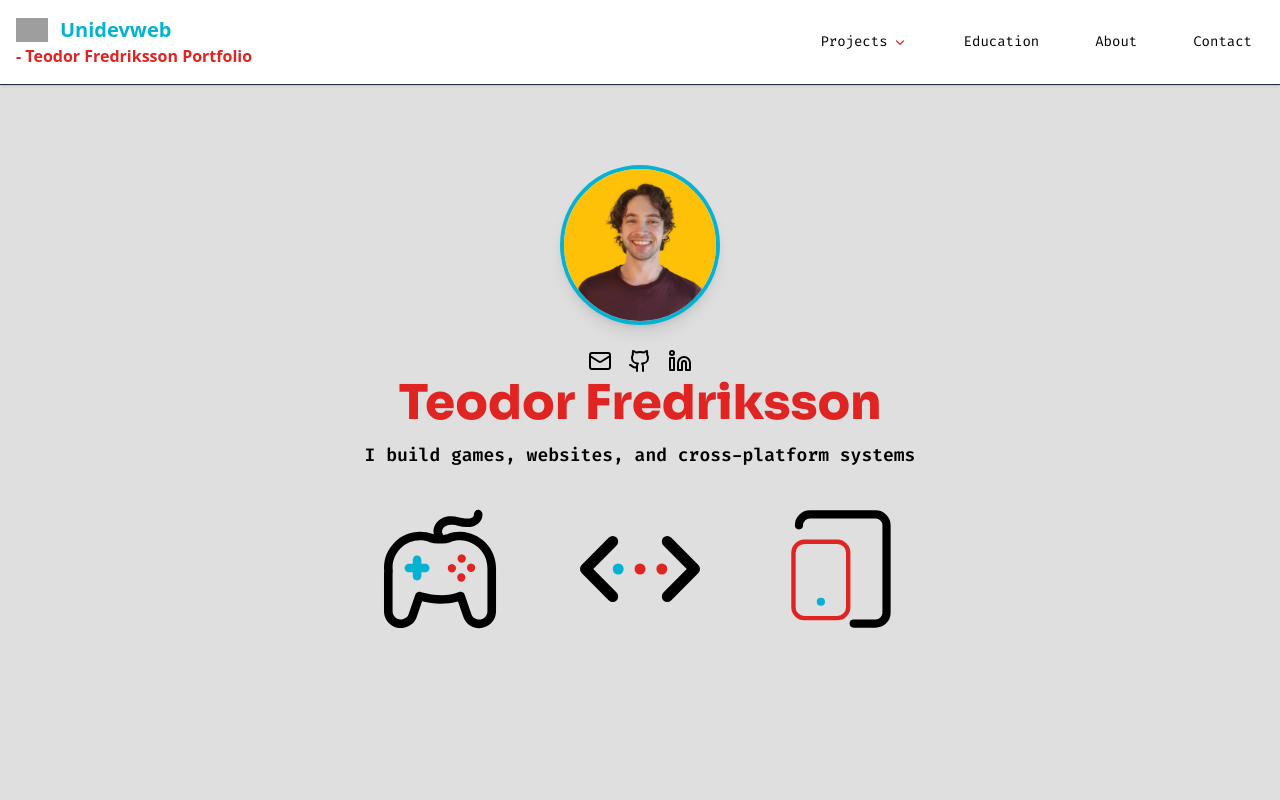
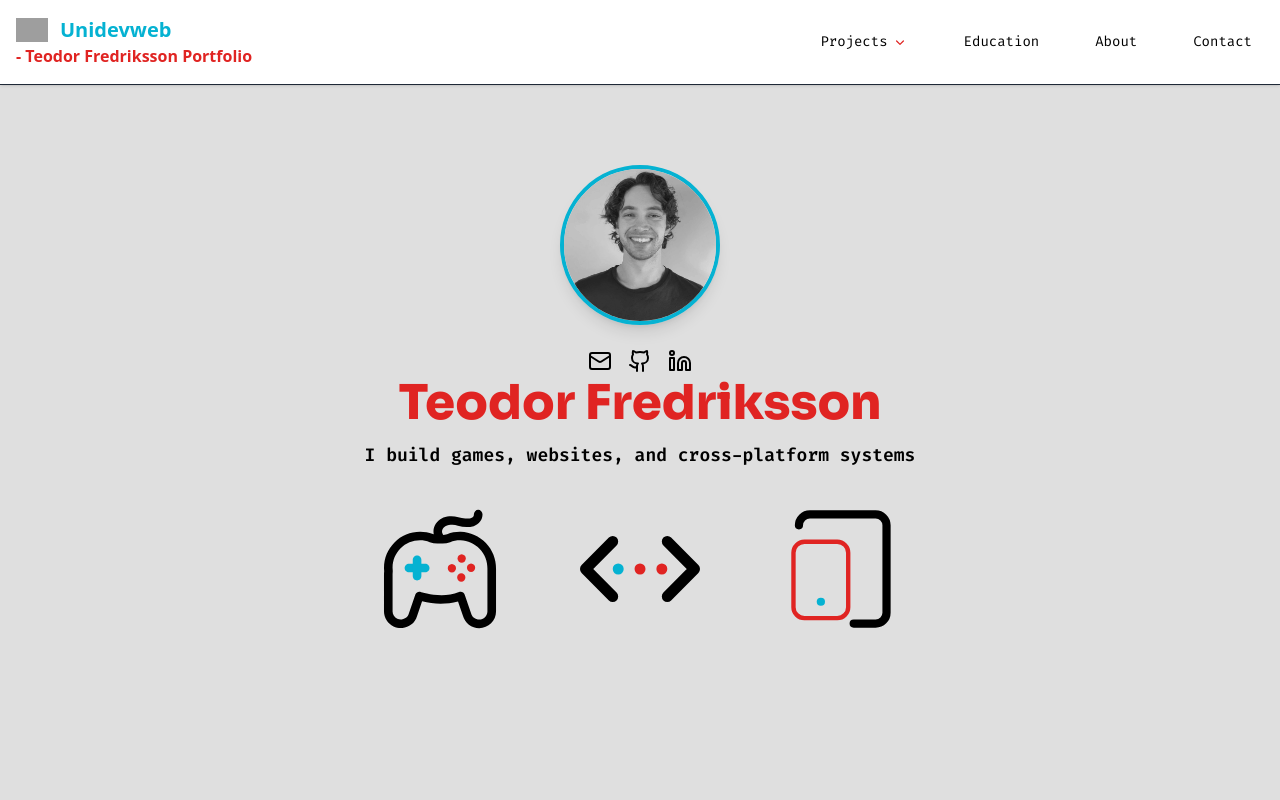
Before and after one commit to TeodorFredriksson95/cv-website-2025, a Next.js app: page / in a window 1280 px wide. Shown: the top 800 px of the page. Built offline with nearby package versions, Linux system fonts and the light colour scheme; grey boxes are pictures that could not be loaded.

Commit message:
fix: update profile picture source for consistency

```diff
--- a/src/app/about/page.tsx
+++ b/src/app/about/page.tsx
@@ -10,7 +10,7 @@ export default function AboutPage() {
 
       <aside className="flex flex-col items-center gap-4">
         <Image
-          src="/assets/cv_profilepic5.jpg"
+          src="/assets/cv_profilepic4.jpg"
           alt="Profile picture"
           width={160}
           height={160}
--- a/src/app/page.tsx
+++ b/src/app/page.tsx
@@ -15,7 +15,7 @@ import Link from 'next/link';
 
   <div className="flex flex-col items-center mb-10">
        <Image
-            src="/assets/cv_profilepic5.jpg"
+            src="/assets/cv_profilepic4.jpg"
             alt="Profile picture"
             width={160}
             height={160}
```
